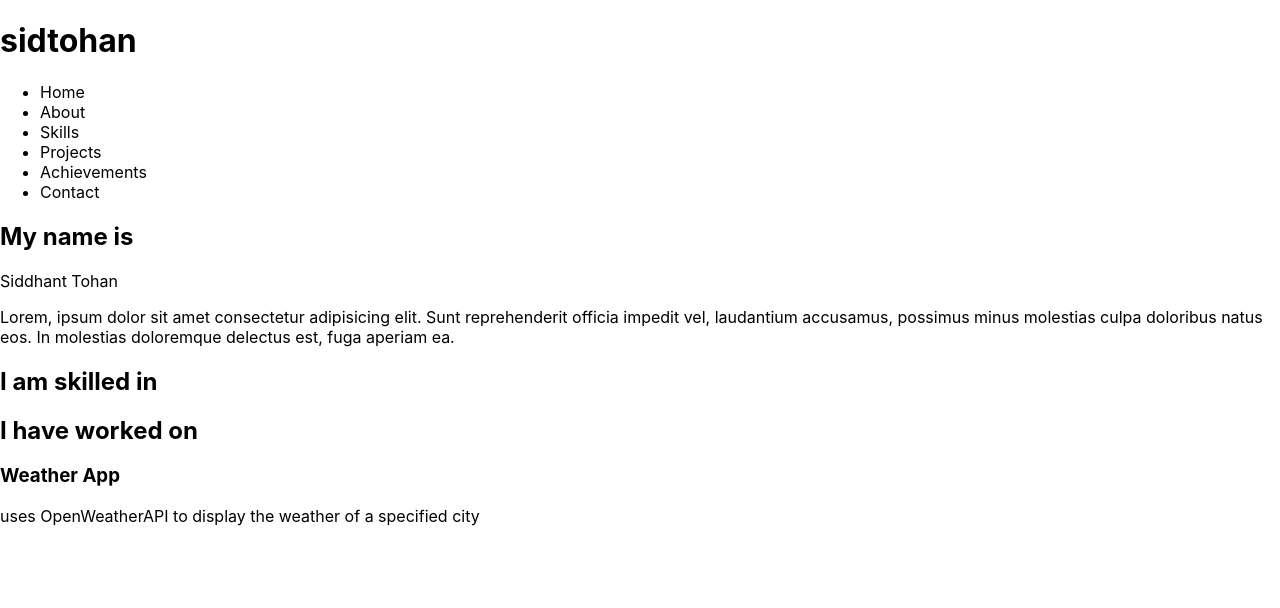
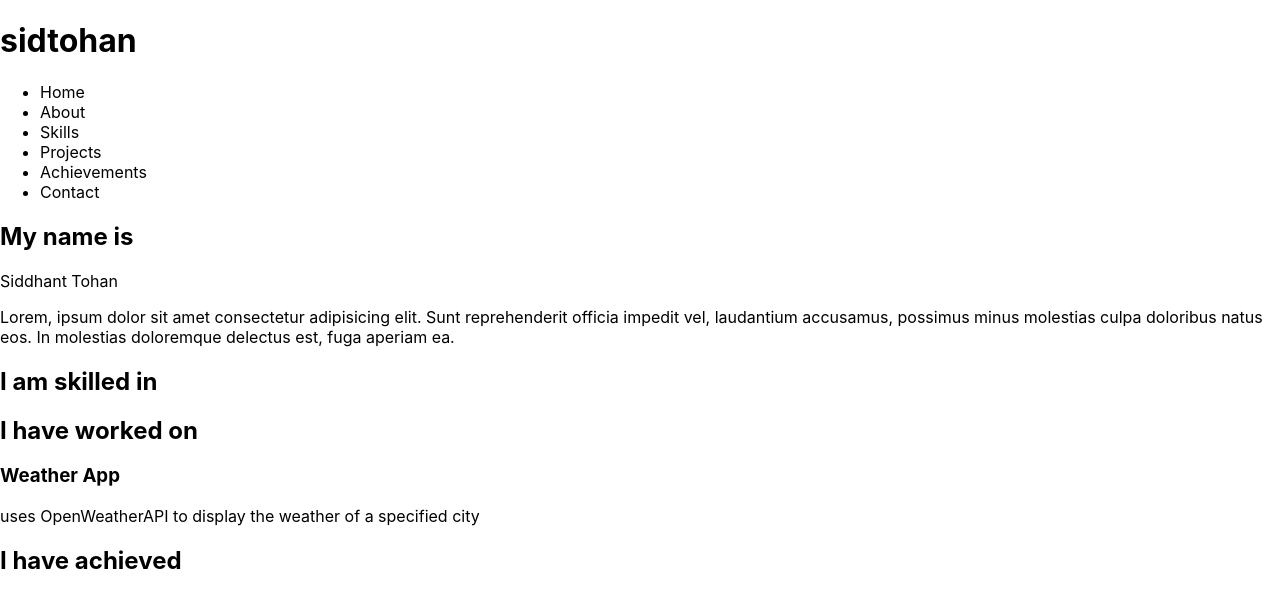
Before and after one commit to sidtohan/sidtohan.github.io, a React (Create React App) app: page / in a window 1280 px wide. Shown: the top 608 px of the page. Built offline with nearby package versions, Linux system fonts and the light colour scheme.

Commit message:
added some starter code in achievements component

```diff
--- a/src/App.js
+++ b/src/App.js
@@ -74,6 +74,14 @@ const App = () => {
         "uses OpenWeatherAPI to display the weather of a specified city",
     },
   ];
+
+  // Achievements
+  const achievements = [
+    {
+      achievement: "",
+      logo: "",
+    },
+  ];
   return (
     <>
       <Header sections={sections} name={uname} />
@@ -81,7 +89,7 @@ const App = () => {
       <About aboutMe={aboutMe} name={fname} />
       <Skills skills={skills} />
       <Projects projects={projects} />
-      <Achievements />
+      <Achievements achievements={achievements} />
       <Contact />
     </>
   );
--- a/src/Components/Achievements.js
+++ b/src/Components/Achievements.js
@@ -1,7 +1,12 @@
 import React from "react";
 
-const Achievements = () => {
-  return <section className="achievements"></section>;
+const Achievements = ({ achievements }) => {
+  return (
+    <section className="achievements">
+      <h2 className="section-heading">I have achieved</h2>
+      {/* use vertical timeline component here*/}
+    </section>
+  );
 };
 
 export default Achievements;
```
